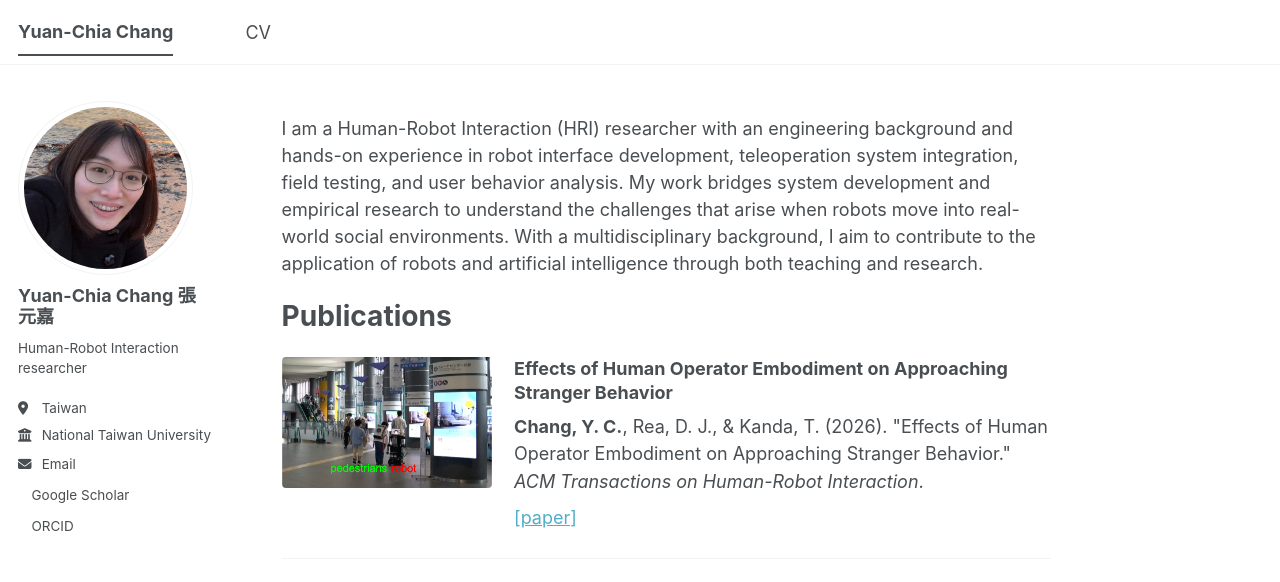
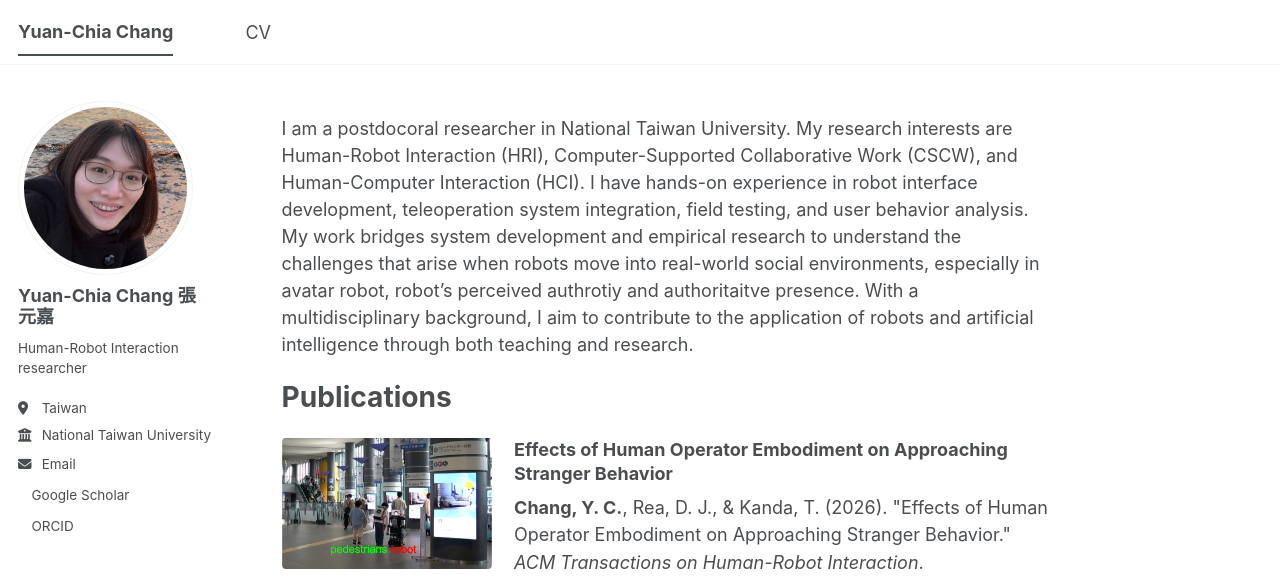
Before and after one commit to changyuanchia/changyuanchia.github.io, a Jekyll site: the page built from _pages/about.md, in a window 1280 px wide and 900 px high, cut to the strip 0-582 px from the top of the window. Built offline with Jekyll 4.4.1, drawn with Linux system fonts in a browser that asks for light colours; a style sheet for code colours, icons or effects is not loaded.

Commit message:
update main

```diff
--- a/_pages/about.md
+++ b/_pages/about.md
@@ -7,7 +7,7 @@ redirect_from:
   - /about.html
 ---
 
-I am a Human-Robot Interaction (HRI) researcher with an engineering background and hands-on experience in robot interface development, teleoperation system integration, field testing, and user behavior analysis. My work bridges system development and empirical research to understand the challenges that arise when robots move into real-world social environments.
+I am a postdocoral researcher in National Taiwan University. My research interests are Human-Robot Interaction (HRI), Computer-Supported Collaborative Work (CSCW), and Human-Computer Interaction (HCI). I have hands-on experience in robot interface development, teleoperation system integration, field testing, and user behavior analysis. My work bridges system development and empirical research to understand the challenges that arise when robots move into real-world social environments, especially in avatar robot, robot's perceived authrotiy and authoritaitve presence.
 With a multidisciplinary background, I aim to contribute to the application of robots and artificial intelligence through both teaching and research.
 
 
```
